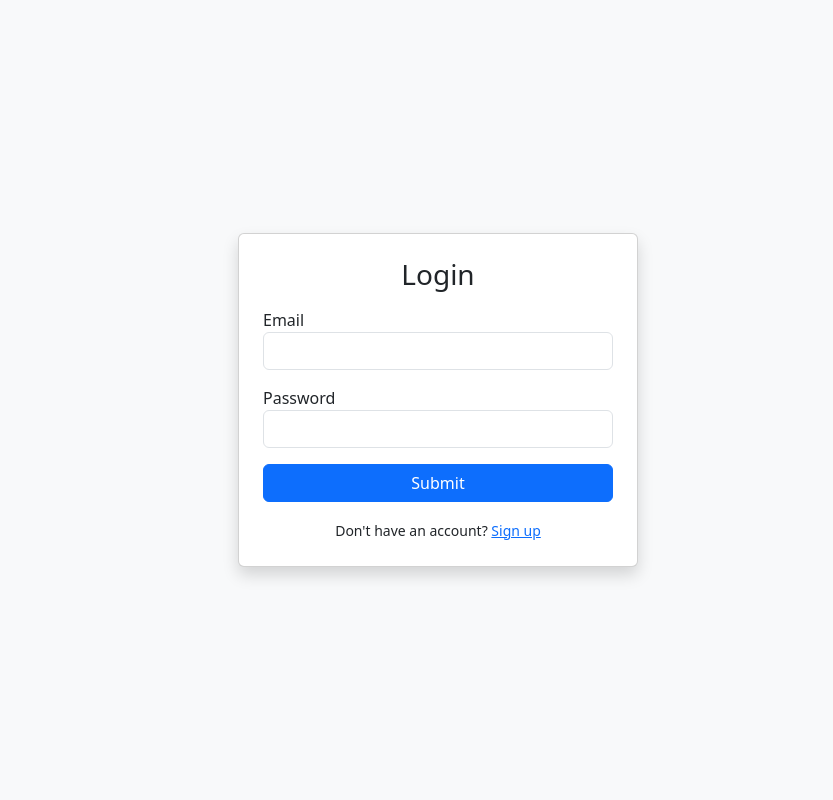
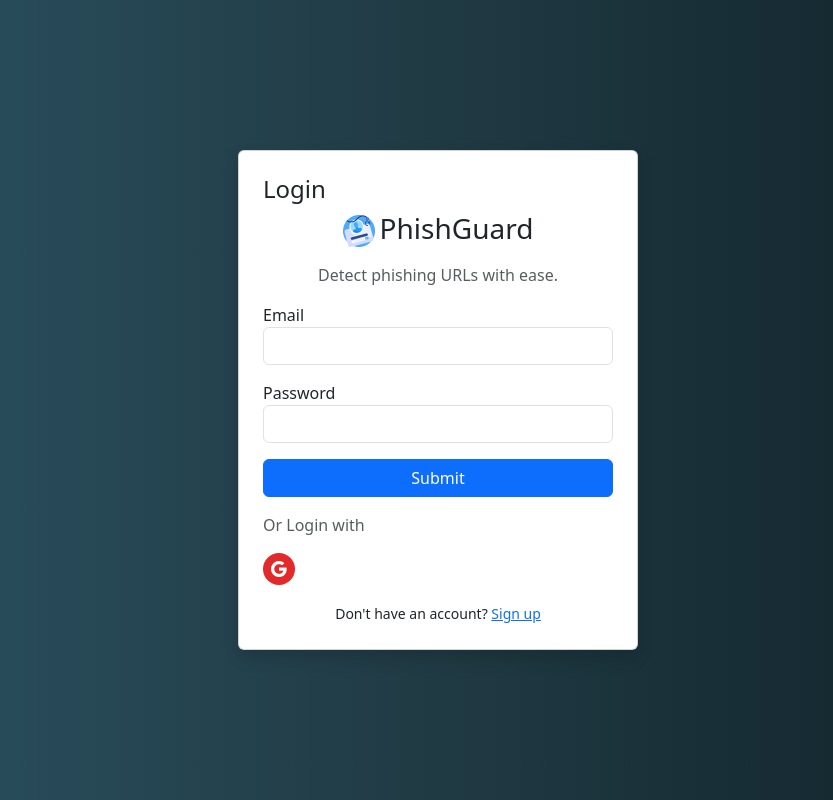
Before and after one commit to ianProjects30/hatfog, a Flask app: page /auth in a window 1280 px wide. Shown: the whole page, without its empty margins (202-1035 px from the left). Run offline with Flask 3, Linux system fonts and the light colour scheme; parts of the project's set-up code (start-up, migrations or seed data) failed here and were passed over; some libraries are stand-ins or nearby versions.

Commit message:
Enhance login functionality with Google OAuth integration and improve UI design

```diff
--- a/App.py
+++ b/App.py
@@ -1,4 +1,6 @@
 from flask import Flask, render_template, request, redirect, url_for, session, flash
+from flask_dance.contrib.google import make_google_blueprint, google
+from flask_dance.contrib.google import make_google_blueprint
 import sqlite3
 import bcrypt
 import hashlib
@@ -7,48 +9,69 @@ import numpy as np
 import pickle
 import warnings
 from feature import FeatureExtraction
+import os
+
 
 warnings.filterwarnings('ignore')
 
 app = Flask(__name__)
 app.secret_key = 'your_flask_secret_key'
 
+# --- OAuth setup ---
+os.environ['OAUTHLIB_INSECURE_TRANSPORT'] = '1'
+
+google_bp = make_google_blueprint(
+    client_id="",
+    client_secret="",
+    scope=[
+        "openid",
+        "https://www.googleapis.com/auth/userinfo.profile",
+        "https://www.googleapis.com/auth/userinfo.email"
+    ],
+    redirect_url="/google_login"
+)
+app.register_blueprint(google_bp, url_prefix="/login")
+
+# --- Constants ---
 DB_FILE = 'users.db'
 SECRET_PEPPER = 'my secret pepper'
 
-# Load ML model
+# --- Load ML model ---
 with open("pickle/model.pkl", "rb") as file:
     gbc = pickle.load(file)
 
-# ---------------- DATABASE INIT ---------------- #
+# --- Database Initialization ---
 def init_db():
     conn = sqlite3.connect(DB_FILE)
     cursor = conn.cursor()
+    # Users table
     cursor.execute('''
-        CREATE TABLE IF NOT EXISTS users (
-            username TEXT PRIMARY KEY,
-            hashed_password BLOB NOT NULL,
-            salt_for_secret BLOB NOT NULL,
-            hashed_secret2 BLOB NOT NULL
-        )
+      CREATE TABLE IF NOT EXISTS users (
+        username TEXT PRIMARY KEY,
+        hashed_password BLOB NOT NULL,
+        salt_for_secret BLOB NOT NULL,
+        hashed_secret2 BLOB NOT NULL
+      )
     ''')
+    # History table
     cursor.execute('''
-        CREATE TABLE IF NOT EXISTS url_history (
-            id INTEGER PRIMARY KEY AUTOINCREMENT,
-            username TEXT NOT NULL,
-            url TEXT NOT NULL,
-            confidence REAL NOT NULL,
-            is_safe INTEGER NOT NULL,
-            timestamp DATETIME DEFAULT CURRENT_TIMESTAMP,
-            FOREIGN KEY(username) REFERENCES users(username)
-        )
+      CREATE TABLE IF NOT EXISTS url_history (
+        id INTEGER PRIMARY KEY AUTOINCREMENT,
+        username TEXT NOT NULL,
+        url TEXT NOT NULL,
+        confidence REAL NOT NULL,
+        is_safe INTEGER NOT NULL,
+        timestamp DATETIME DEFAULT CURRENT_TIMESTAMP,
+        FOREIGN KEY(username) REFERENCES users(username)
+        ON DELETE CASCADE
+      )
     ''')
     conn.commit()
     conn.close()
 
 init_db()
 
-# ---------------- AUTH LOGIC ---------------- #
+# --- Helper Functions for Auth ---
 def generate_random_salt():
     return os.urandom(16)
 
@@ -67,15 +90,16 @@ def create_user(email, password):
     salt_for_secret = generate_random_salt()
     hashed_secret = hash_secret_with_salt(SECRET_PEPPER, salt_for_secret)
     hashed_secret2 = bcrypt.hashpw(hashed_secret.encode('utf-8'), bcrypt.gensalt())
-
     combined_password = password + hashed_secret2.decode('utf-8')
     final_hashed_password = bcrypt.hashpw(combined_password.encode('utf-8'), bcrypt.gensalt())
 
     conn = sqlite3.connect(DB_FILE)
     cursor = conn.cursor()
     try:
-        cursor.execute('INSERT INTO users (username, hashed_password, salt_for_secret, hashed_secret2) VALUES (?, ?, ?, ?)',
-                       (email, final_hashed_password, salt_for_secret, hashed_secret2))
+        cursor.execute(
+            'INSERT INTO users (username, hashed_password, salt_for_secret, hashed_secret2) VALUES (?, ?, ?, ?)',
+            (email, final_hashed_password, salt_for_secret, hashed_secret2)
+        )
         conn.commit()
         return True
     except sqlite3.IntegrityError:
@@ -87,38 +111,46 @@ def validate_login(email, password):
     user = get_user_by_email(email)
     if not user:
         return False
-
     stored_hashed_password, salt, hashed_secret2 = user[1], user[2], user[3]
     combined_input = password + hashed_secret2.decode('utf-8')
     return bcrypt.checkpw(combined_input.encode('utf-8'), stored_hashed_password)
 
-# ---------------- ROUTES ---------------- #
+# --- Routes ---
+
+# Home / Phishing Check
 @app.route('/', methods=['GET', 'POST'])
 def home():
     if 'user' not in session:
         return redirect(url_for('auth'))
 
+    xx = -1
+    url = None
+
     if request.method == 'POST':
-        url = request.form.get('url')
+        url = request.form.get('url').strip()
         if url:
+            # feature extraction + prediction
             obj = FeatureExtraction(url)
-            x = np.array(obj.getFeaturesList()).reshape(1, 30)
-            y_pred = gbc.predict(x)[0]
-            y_pro_phishing = gbc.predict_proba(x)[0, 0]
-            y_pro_non_phishing = gbc.predict_proba(x)[0, 1]
+            features = obj.getFeaturesList()
+            X = np.array(features).reshape(1, -1)
+            y_pred = gbc.predict(X)[0]
+            pro_safe = gbc.predict_proba(X)[0, 1]
 
-            # Save to history
+            # save history
             conn = sqlite3.connect(DB_FILE)
             cursor = conn.cursor()
-            cursor.execute('INSERT INTO url_history (username, url, confidence, is_safe) VALUES (?, ?, ?, ?)',
-                           (session['user'], url, y_pro_non_phishing, int(y_pred)))
+            cursor.execute(
+                'INSERT INTO url_history (username, url, confidence, is_safe) VALUES (?, ?, ?, ?)',
+                (session['user'], url, float(pro_safe), int(y_pred))
+            )
             conn.commit()
             conn.close()
 
-            return render_template('index.html', user=session['user'], xx=round(y_pro_non_phishing, 2), url=url)
+            xx = round(pro_safe, 2)
 
-    return render_template('index.html', user=session['user'], xx=-1)
+    return render_template('index.html', user=session['user'], xx=xx, url=url)
 
+# View History
 @app.route('/history')
 def history():
     if 'user' not in session:
@@ -126,36 +158,26 @@ def history():
 
     conn = sqlite3.connect(DB_FILE)
     cursor = conn.cursor()
-    cursor.execute('SELECT url, confidence, is_safe, timestamp FROM url_history WHERE username = ? ORDER BY timestamp DESC', (session['user'],))
+    cursor.execute(
+        'SELECT url, confidence, is_safe, timestamp '
+        'FROM url_history WHERE username = ? '
+        'ORDER BY timestamp DESC',
+        (session['user'],)
+    )
     rows = cursor.fetchall()
     conn.close()
+    return render_template('history.html', user=session['user'], history=rows)
 
-    cleaned_rows = []
-    for row in rows:
-        url = row[0]
-        raw_conf = row[1]
-
-        # Attempt to handle possible bytes type without decoding to string
-        try:
-            if isinstance(raw_conf, bytes):
-                confidence = float.fromhex(raw_conf.hex())  # Try interpreting it as raw float bytes
-            else:
-                confidence = float(raw_conf)
-        except Exception:
-            confidence = 0.0  # fallback if parsing fails
-
-        is_safe = row[2]
-        timestamp = row[3]
-        cleaned_rows.append((url, confidence, is_safe, timestamp))
-
-    return render_template('history.html', user=session['user'], history=cleaned_rows)
-
-
+# Combined Login / Signup Page
 @app.route('/auth', methods=['GET', 'POST'])
 def auth():
+    # If already logged in, redirect home
+    if 'user' in session:
+        return redirect(url_for('home'))
+
     if request.method == 'POST':
         mode = request.form['form_mode']
-        email = request.form['email']
+        email = request.form['email'].strip().lower()
         password = request.form['password']
 
         if mode == 'signup':
@@ -165,8 +187,8 @@ def auth():
             elif create_user(email, password):
                 flash("Account created! Please log in.", "success")
             else:
-                flash("Email already exists.", "danger")
-        else:
+                flash("Email already exists.", "warning")
+        else:  # login
             if validate_login(email, password):
                 session['user'] = email
                 flash(f"Welcome back, {email}!", "success")
@@ -176,11 +198,36 @@ def auth():
 
     return render_template('login.html')
 
+# Google OAuth Callback / Login
+@app.route('/google_login')
+def google_login():
+    if not google.authorized:
+        return redirect(url_for("google.login"))
+    resp = google.get("/oauth2/v2/userinfo")
+    if not resp.ok:
+        flash("Failed to fetch user info from Google.", "danger")
+        return redirect(url_for('auth'))
+
+    user_info = resp.json()
+    email = user_info.get("email").lower()
+
+    # Auto‑create user if not exists
+    if not get_user_by_email(email):
+        dummy_pass = bcrypt.gensalt().decode('utf-8')
+        create_user(email, dummy_pass)
+
+    # Log in
+    session['user'] = email
+    flash(f"Logged in as {email} via Google.", "success")
+    return redirect(url_for('home'))
+
+# Logout
 @app.route('/logout')
 def logout():
     session.pop('user', None)
     flash("Logged out successfully.", "info")
     return redirect(url_for('auth'))
 
+# Run
 if __name__ == '__main__':
     app.run(debug=True)
--- a/requirements.txt
+++ b/requirements.txt
@@ -9,4 +9,5 @@ requests
 whois
 gunicorn
 bcrypt
-xgboost
+flask-dance
+flask-sqlalchemy
--- a/templates/login.html
+++ b/templates/login.html
@@ -1,65 +1,132 @@
 <!DOCTYPE html>
 <html lang="en">
   <head>
-  <meta charset="UTF-8">
+    <meta charset="UTF-8" />
     <title>Login / Signup</title>
-  <link href="https://cdn.jsdelivr.net/npm/bootstrap@5.3.0/dist/css/bootstrap.min.css" rel="stylesheet">
+    <link
+      href="https://cdn.jsdelivr.net/npm/bootstrap@5.3.0/dist/css/bootstrap.min.css"
+      rel="stylesheet"
+    />
+    <link
+      href="https://cdn.jsdelivr.net/npm/bootstrap-icons@1.11.3/font/bootstrap-icons.css"
+      rel="stylesheet"
+    />
+
+    <style>
+      body {
+        background: #0f2027;
+        background: linear-gradient(to right, #2c5364, #203a43, #0f2027);
+        justify-content: center;
+        align-items: center;
+        height: 100vh;
+        display: flex;
+        color: #fff;
+      }
+
+      .google-btn {
+        background: #e32929;
+              color: #fff;
+              text-decoration: none;
+              border-radius: 50%;
+              text-align: center;
+              width: 2rem;
+              height: 2rem;
+              display: flex;
+              align-items: center;
+              justify-content: center;
+      }
+
+
+    </style>
   </head>
   <body class="bg-light">
-  <div class="container d-flex justify-content-center align-items-center min-vh-100">
-    <div class="card shadow p-4" style="width: 100%; max-width: 400px;">
-      <h3 class="text-center mb-3" id="form-title">Login</h3>
+    <div
+      class="container d-flex justify-content-center align-items-center min-vh-100"
+    >
+      <div class="card shadow p-4" style="width: 100%; max-width: 400px">
+        <!-- Title -->
+        <h4 id="form-title">Login</h4>
+        <h3 class="text-center mb-3">
+          <img
+            src="./static/images/phishing.png"
+            alt=""
+            class="myLogo"
+            style="width: 2rem; margin-right: 5px;"
+          />PhishGuard
+        </h3>
+        <p class="text-center text-muted">Detect phishing URLs with ease.</p>
 
-      {% with messages = get_flashed_messages(with_categories=true) %}
-        {% if messages %}
-          {% for category, message in messages %}
-            <div class="alert alert-{{ category }} alert-dismissible fade show" role="alert">
-              {{ message }}
-              <button type="button" class="btn-close" data-bs-dismiss="alert"></button>
-            </div>
-          {% endfor %}
-        {% endif %}
-      {% endwith %}
-
+        <!-- Local Login/Signup Form -->
         <form method="POST" action="/auth">
-        <input type="hidden" id="form-mode" name="form_mode" value="login">
+          <input type="hidden" id="form-mode" name="form_mode" value="login" />
           <div class="mb-3">
             <label>Email</label>
-          <input type="email" class="form-control" name="email" required>
+            <input type="email" class="form-control" name="email" required />
           </div>
           <div class="mb-3">
             <label>Password</label>
-          <input type="password" class="form-control" name="password" required>
+            <input
+              type="password"
+              class="form-control"
+              name="password"
+              required
+            />
           </div>
           <div class="mb-3 d-none" id="confirm-password-group">
             <label>Confirm Password</label>
-          <input type="password" class="form-control" name="confirmPassword">
+            <input
+              type="password"
+              class="form-control"
+              name="confirmPassword"
+            />
           </div>
           <button type="submit" class="btn btn-primary w-100">Submit</button>
         </form>
+        <p class="text-muted mt-3">Or <span id="hatdog">Login</span> with</p>
+        <a href="{{ url_for('google.login') }}" class="google-btn">
+          <i class="bi bi-google"></i>
+        </a>
+
+
+
+        <!-- Toggle Link -->
         <div class="text-center mt-3">
-        <small id="toggle-text">Don't have an account? <a href="#" id="toggle-form-link">Sign up</a></small>
+          <small id="toggle-text">
+            Don't have an account?
+            <a href="#" id="toggle-form-link">Sign up</a>
+          </small>
         </div>
       </div>
     </div>
 
+    <script src="https://cdn.jsdelivr.net/npm/bootstrap@5.3.0/dist/js/bootstrap.bundle.min.js"></script>
+    <script src="https://cdn.jsdelivr.net/npm/bootstrap-icons@1.11.3/font/bootstrap-icons.js"></script>
+
     <script>
-    const formMode = document.getElementById('form-mode');
-    const confirmPasswordGroup = document.getElementById('confirm-password-group');
-    const toggleText = document.getElementById('toggle-text');
-    const formTitle = document.getElementById('form-title');
+      const formMode = document.getElementById("form-mode");
+      const confirmPasswordGroup = document.getElementById("confirm-password-group");
+      const toggleText = document.getElementById("toggle-text");
+      const formTitle = document.getElementById("form-title");
+      const hatdog = document.getElementById("hatdog");      // ← new!
       let isLogin = true;
 
-    toggleText.addEventListener('click', function (e) {
+      toggleText.addEventListener("click", function (e) {
         e.preventDefault();
         isLogin = !isLogin;
+
         formMode.value = isLogin ? "login" : "signup";
+
         formTitle.textContent = isLogin ? "Login" : "Sign Up";
+
         confirmPasswordGroup.classList.toggle("d-none", isLogin);
-      toggleText.innerHTML = isLogin ?
-        `Don't have an account? <a href="#" id="toggle-form-link">Sign up</a>` :
-        `Already have an account? <a href="#" id="toggle-form-link">Login</a>`;
+
+        hatdog.textContent = isLogin ? "Login" : "Sign up";
+
+        toggleText.innerHTML = isLogin
+          ? `Don't have an account? <a href="#" id="toggle-form-link">Sign up</a>`
+          : `Already have an account? <a href="#" id="toggle-form-link">Login</a>`;
       });
     </script>
+
   </body>
 </html>
```
Also changed, not shown: 1 other file. Lines whose indentation alone changed are shown as unchanged.
